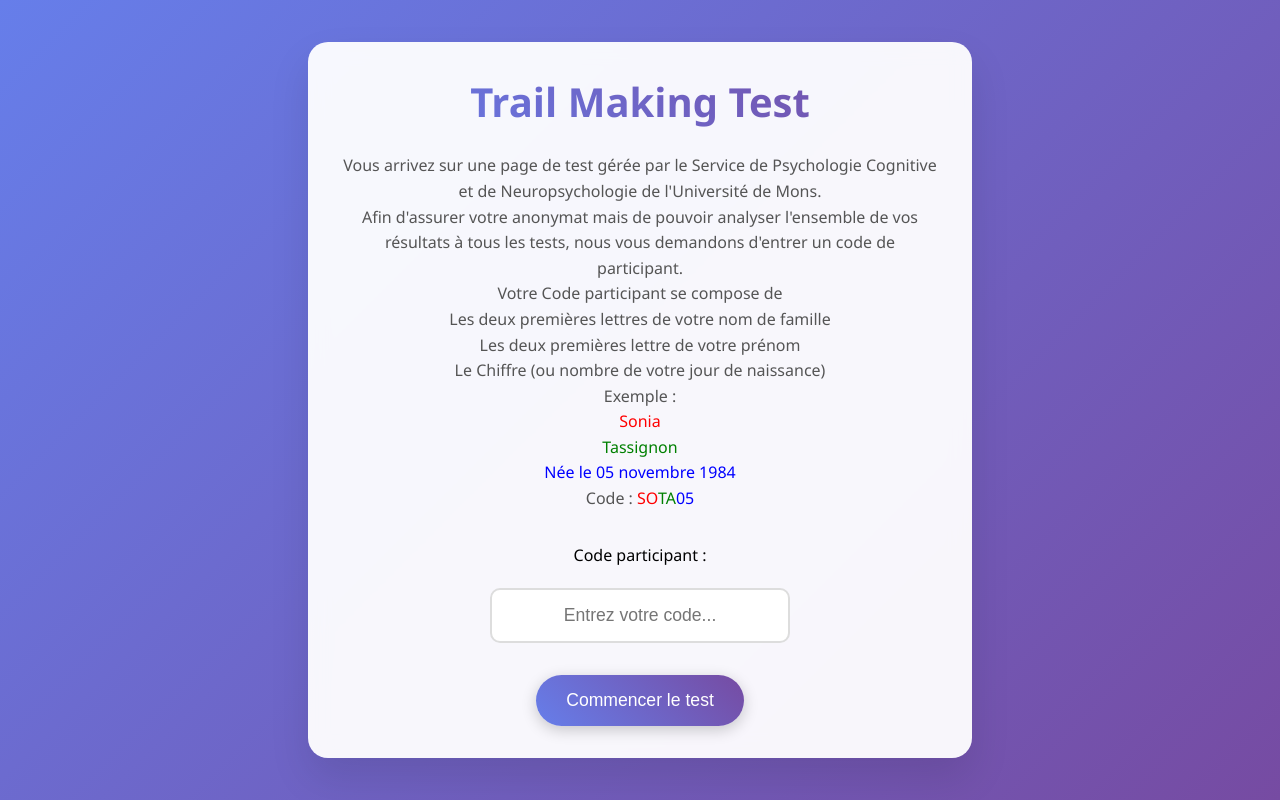
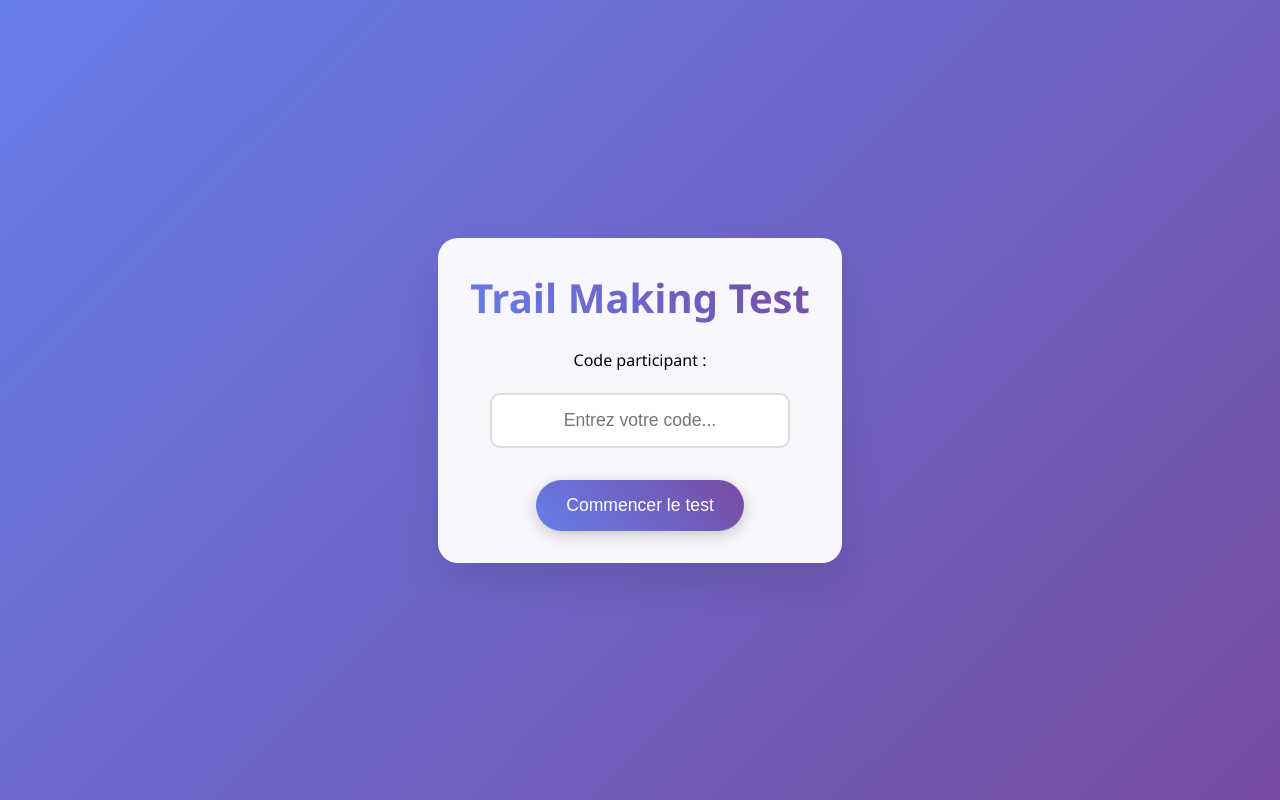
Before and after one commit to sandrainver/ExeTests, a plain HTML site: page index.html in a window 1280 px wide. Drawn offline with Linux system fonts and the light colour scheme.

Commit message:
Update index.html

```diff
--- a/index.html
+++ b/index.html
@@ -13,18 +13,6 @@
       <!-- Écran d'accueil -->
       <div id="welcome-screen" class="screen active">
         <h1>Trail Making Test</h1>
-         <div class="welcomescreen">
-           Vous arrivez sur une page de test gérée par le Service de Psychologie Cognitive et de Neuropsychologie de l'Université de Mons.<br />
-           Afin d'assurer votre anonymat mais de pouvoir analyser l'ensemble de vos résultats à tous les tests, nous vous demandons d'entrer un code de participant. <br />
-           Votre Code participant se compose de <br />
-           Les deux premières lettres de votre nom de famille<br />
-          Les deux premières lettre de votre prénom<br />
-           Le Chiffre (ou nombre de votre jour de naissance)<br />
-           Exemple : <br />
-           <span style="color:red;">Sonia</span><br />
-           <span style="color:green;">Tassignon</span><br />
-           <span style="color:blue;">Née le 05 novembre 1984</span><br />
-           Code : <span style="color:red;">SO</span><span style="color:green;">TA</span><span style="color:blue;">05</span></div>
         <div class="participant-input">
           <label for="participant-id">Code participant :</label><br /><br />
           <input
```
